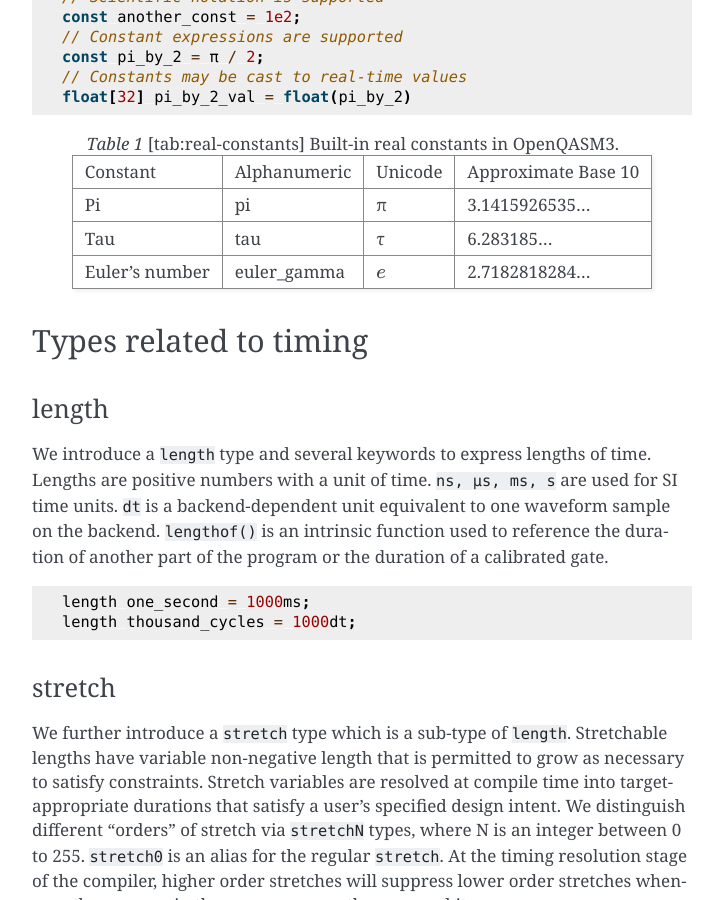
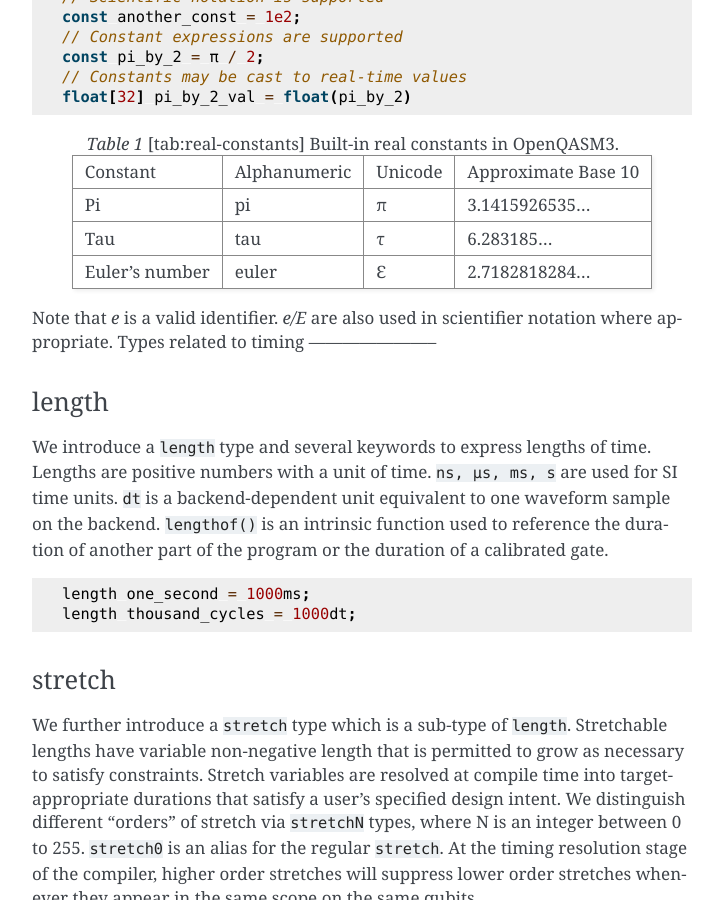
Before and after one commit to openqasm/openqasm, a Sphinx documentation site: the page built from source/language/types.rst, in a window 1280 px wide and 900 px high, scrolled down 4192 px. Shown: the whole window, without its empty margins (388-1111 px from the left). Built offline with Sphinx 7.4.7, drawn with Linux system fonts in a browser that asks for light colours; cross-references to code outside the pages are shown as plain code; some of the changed text lies outside the part shown.

```diff
--- a/source/language/types.rst
+++ b/source/language/types.rst
@@ -230,9 +230,10 @@ namespace are listed in table `1 <#tab:real-constants>`__.
       +-------------------------------+--------------+--------------+---------------------+
       | Tau                           | tau          | τ            | 6.283185...         |
       +-------------------------------+--------------+--------------+---------------------+
-      | Euler’s number                | euler_gamma  | :math:`e`    | 2.7182818284...     |
+      | Euler’s number                | euler        | ℇ            | 2.7182818284...     |
       +-------------------------------+--------------+--------------+---------------------+
 
+Note that `e` is a valid identifier. `e/E` are also used in scientifier notation where appropriate.
 Types related to timing
 -----------------------
 
```
Also changed, not shown: 4 other files.
